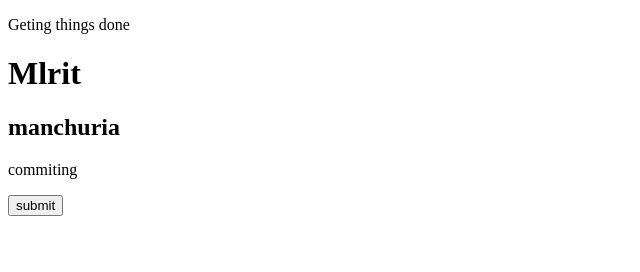
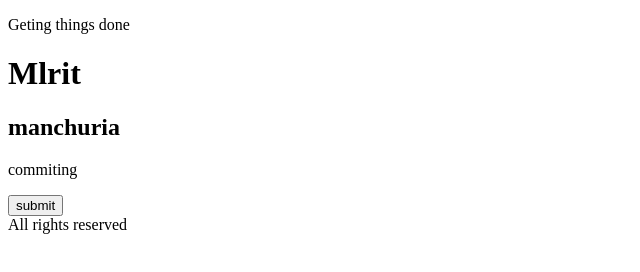
Before and after one commit to SaikiranSoma/Demomate, a plain HTML site: page index.html in a window 1280 px wide. Shown: the whole page, without its empty margins (0-640 px from the left). Drawn offline with Linux system fonts and the light colour scheme.

Commit message:
footer add button

```diff
--- a/index.html
+++ b/index.html
@@ -11,5 +11,6 @@
     <h2>manchuria</h2>
     <p>commiting</p>
     <button>submit</button>
+    <footer>All rights reserved</footer>
 </body>
 </html>
```
